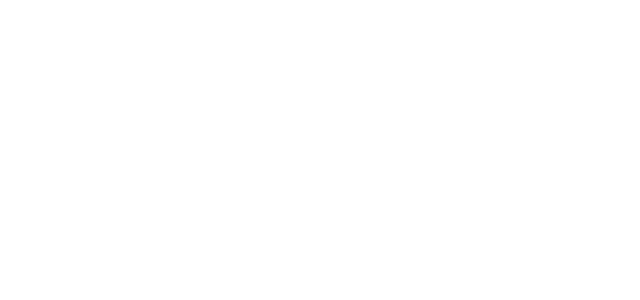
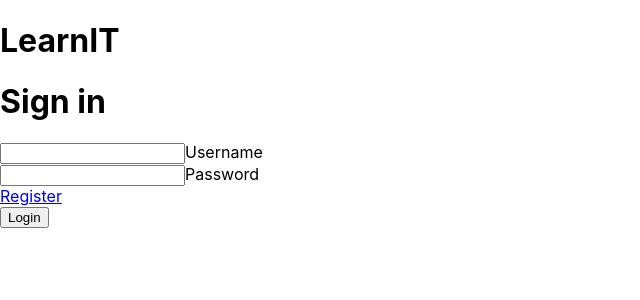
Before and after one commit to xuan3chan/Nextsp, a React (Create React App) app in the folder NEXTsp/client/: page /login in a window 1280 px wide. Shown: the top 300 px of the page, without its empty margins (0-640 px from the left). Built offline with nearby package versions, Linux system fonts and the light colour scheme.

Commit message:
còn lỗi ở auth

```diff
--- a/NEXTsp/client/src/App.js
+++ b/NEXTsp/client/src/App.js
@@ -12,7 +12,7 @@
           <Route
             exact
             path="/login"
-            render={props => <Auth {...props} authRoute='login' />}
+            element={<Auth/>}
           />
           <Route
             exact
--- a/NEXTsp/client/src/components/auth/LoginForm.jsx
+++ b/NEXTsp/client/src/components/auth/LoginForm.jsx
@@ -10,7 +10,7 @@
 
   const handleLogin = async () => {
     await axios
-      .post("https://localhost:7292/api/Account/Login", { userName, password })
+      .post("", { userName, password })
       .then((res) =>
         localStorage.setItem("accessToken", JSON.stringify(res.data))
       )
--- a/NEXTsp/client/src/views/Auth.js
+++ b/NEXTsp/client/src/views/Auth.js
@@ -1,21 +1,15 @@
 import React from 'react'
 import {Register}  from '../components'
 import {LoginForm} from '../components/auth/LoginForm'
-const Auth = ({authRoute}) => {
+const Auth = () => {
 
-  let body
-  body = (
-    <>
-      Learit
-      {authRoute === 'login' && <LoginForm/>}
-      {authRoute === 'register' && <Register/>}
-    </>
-  )
+
   return (
     <div className='landing'>
       <div className='dark-overlay'>
         <div className='landing-inner'>
           <h1>LearnIT</h1>
+          <LoginForm/>
         </div>
       </div>
     </div>
```
